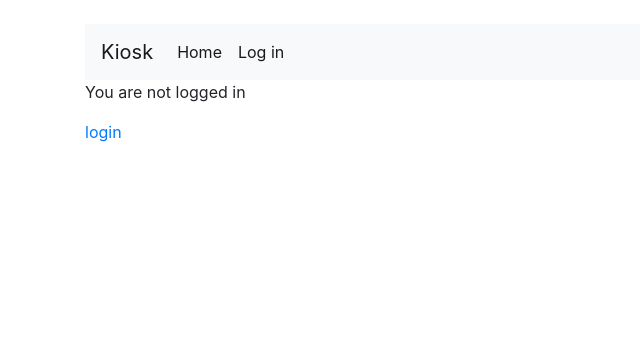
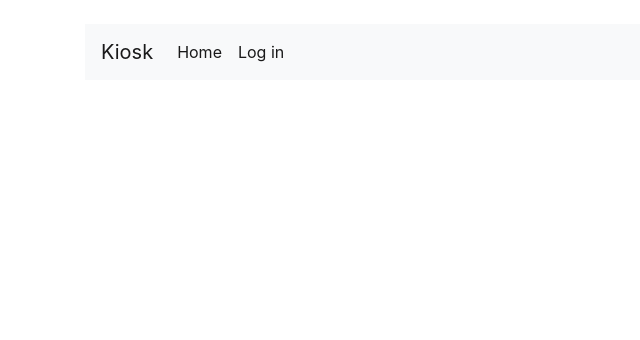
Before and after one commit to ExcursionClub/ExCSystem, a Django app: template kiosk/templates/kiosk/home.html in a window 1280 px wide. Shown: the top 340 px of the page, without its empty margins (0-640 px from the left). Run offline with Django 3.2, Linux system fonts and the light colour scheme; the template is opened without the code that fills it, so the values that code supplies are empty; some libraries are stand-ins or nearby versions.

Commit message:
Remove login from home page

```diff
--- a/kiosk/templates/kiosk/home.html
+++ b/kiosk/templates/kiosk/home.html
@@ -22,8 +22,5 @@
         {% endfor %}
     </ul>
     {% endif %}
-{% else %}
-    <p>You are not logged in</p>
-    <a href="{% url 'login' %}">login</a>
 {% endif %}
 {% endblock %}
```
